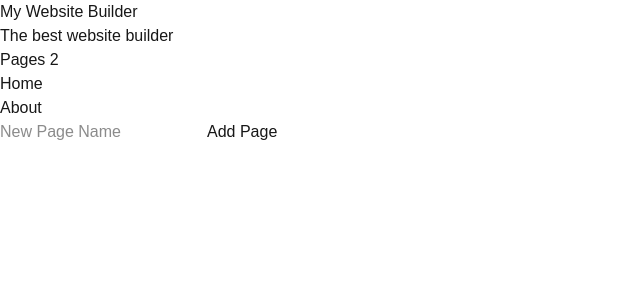
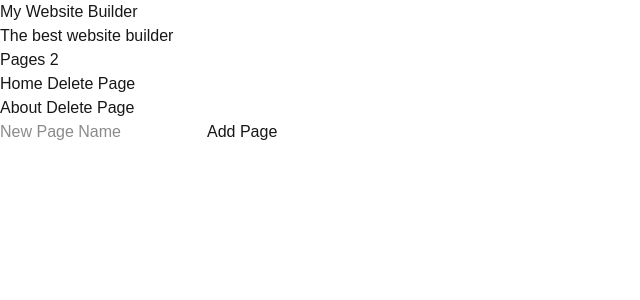
Before and after one commit to Md-Ashikur-Rahman-Ashik/Drag-And-Drop, a Next.js app: page / in a window 1280 px wide. Shown: the top 300 px of the page, without its empty margins (0-640 px from the left). Built offline with nearby package versions, Linux system fonts and the light colour scheme.

Commit message:
Implemented delete page

```diff
--- a/app/components/PageManager.js
+++ b/app/components/PageManager.js
@@ -13,13 +13,20 @@ export default function PageManager() {
     setNewPage("");
   };
 
+  const deletePage = (pageToDelete) => {
+    setPages(pages.filter((page) => page != pageToDelete));
+  };
+
   return (
     <div>
       <h2> Pages {pages.length}</h2>
 
       <ul>
         {pages.map((page) => (
-          <li key={page}>{page}</li>
+          <li key={page}>
+            {page}{" "}
+            <button onClick={() => deletePage(page)}>Delete Page</button>
+          </li>
         ))}
       </ul>
 
```
